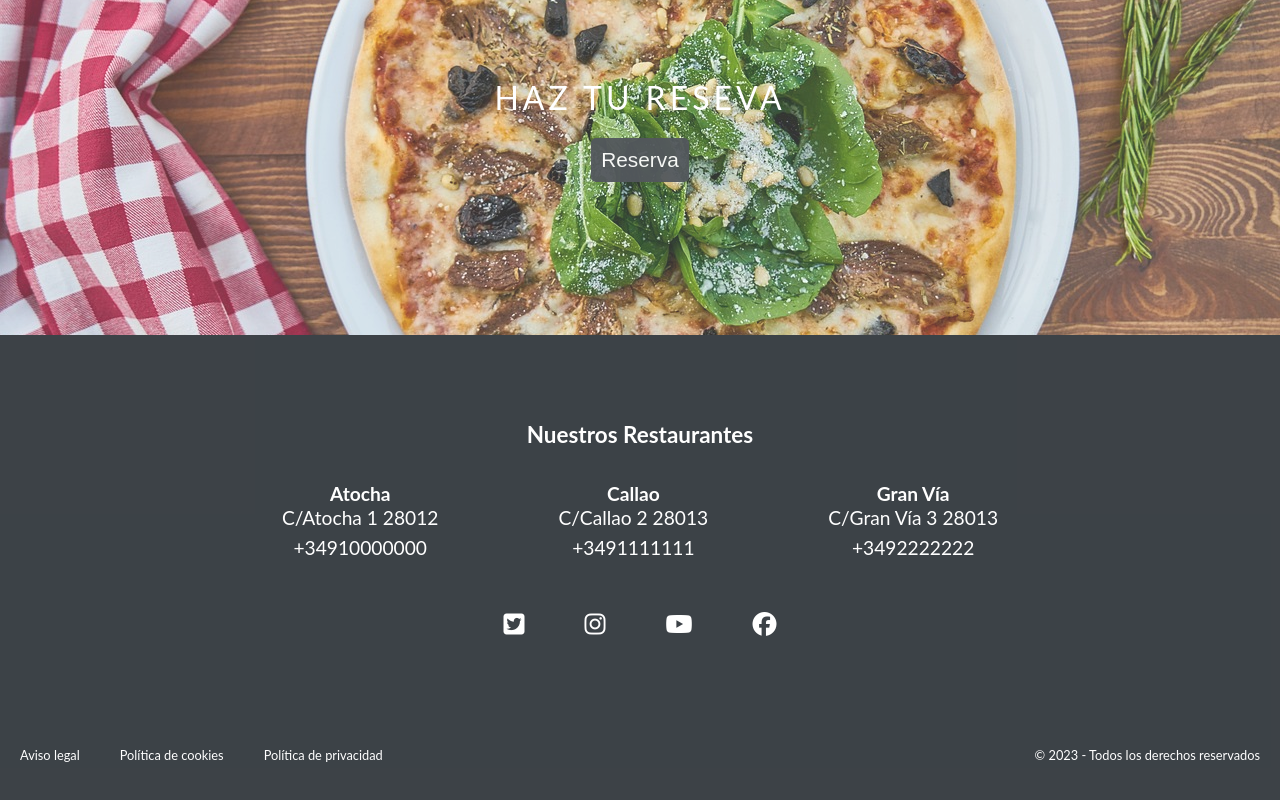
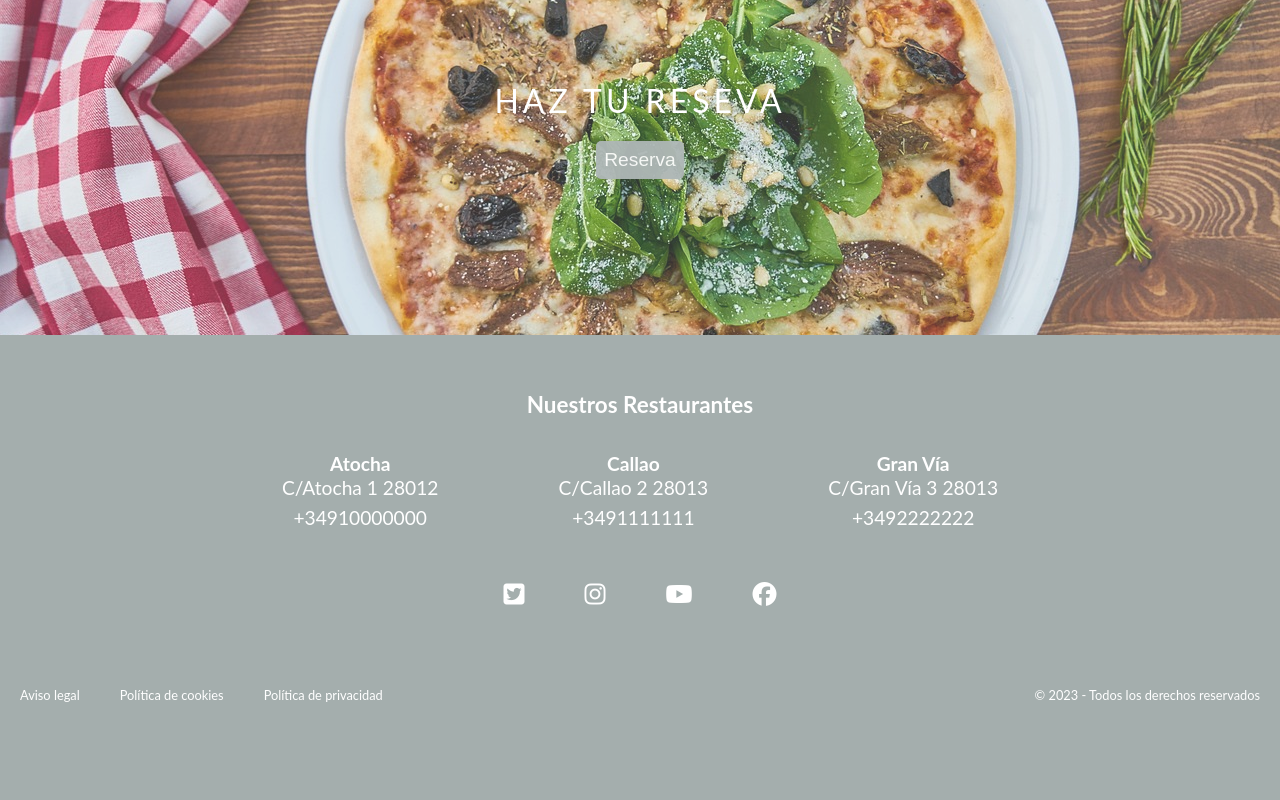
Before and after one commit to emamaria/Restaurant, a React (Create React App) app: page / in a window 1280 px wide. Shown: the part 1265-2065 px from the top of the page. Built offline with nearby package versions, Linux system fonts and the light colour scheme.

Commit message:
style change

```diff
--- a/src/components/footer/_Footer.scss
+++ b/src/components/footer/_Footer.scss
@@ -6,12 +6,12 @@ footer{
     margin-top: auto;
     text-align: center;
     min-height: 60vh;
-    background-color:  #282e34;
+    background-color:  #9ba6a5;
     opacity: 0.9;
     color: white;
     width: 100%;
     h3{
-      margin-top: 60px;
+      margin-top: 30px;
     }
 }
 
@@ -26,7 +26,7 @@ footer{
 }
 
 .copy_policy_container{
-   margin-top: 40px;
+   margin-top: 10px;
     padding-bottom: 10px;
     display: flex;
     justify-content: space-between;
--- a/src/pages/home/_Home.scss
+++ b/src/pages/home/_Home.scss
@@ -67,12 +67,12 @@ section{
 }
 
 button{
-    background-color:  #282e34;
+    background-color:  #9ba6a5;
     opacity: 0.95;
     border-radius: 5px;
     color: white;
-    padding: 10px;
-    font-size: 1.3rem;
+    padding: 8px;
+    font-size: 1.2rem;
     border: none;
     width: fit-content;
     cursor: pointer;
```
